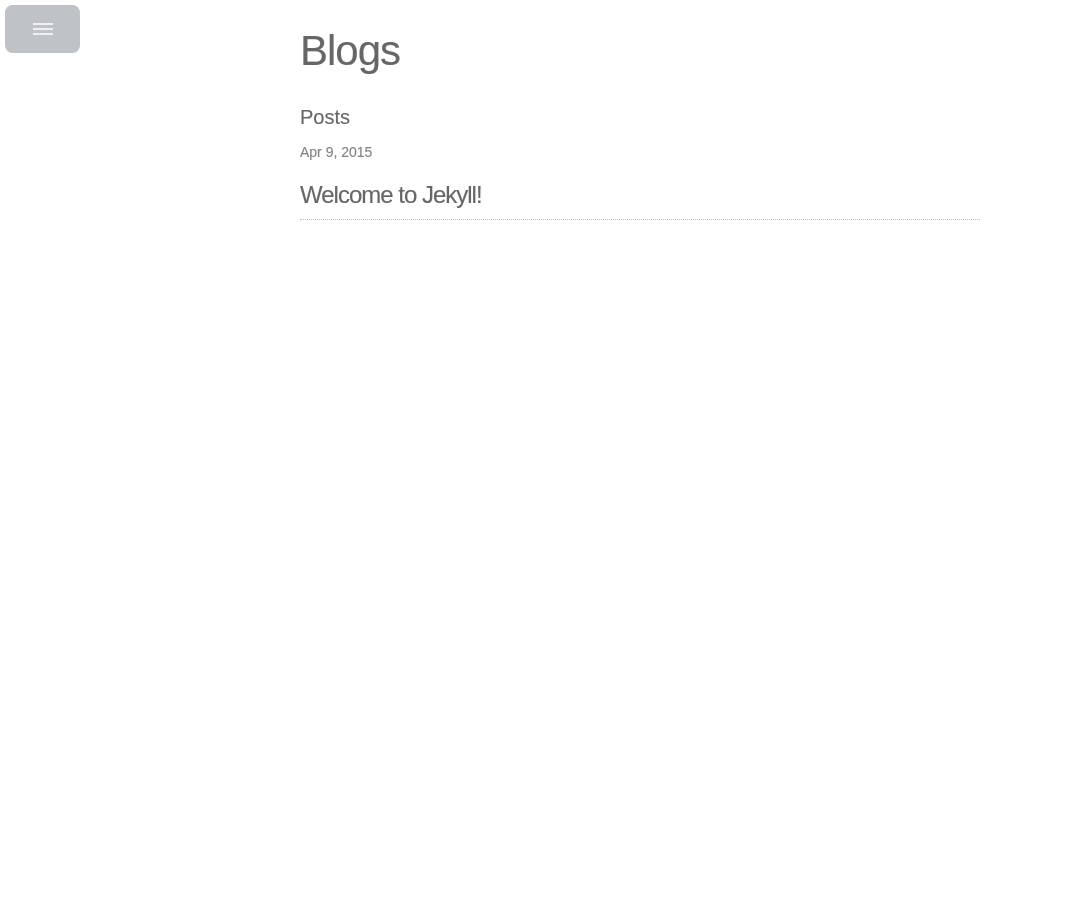
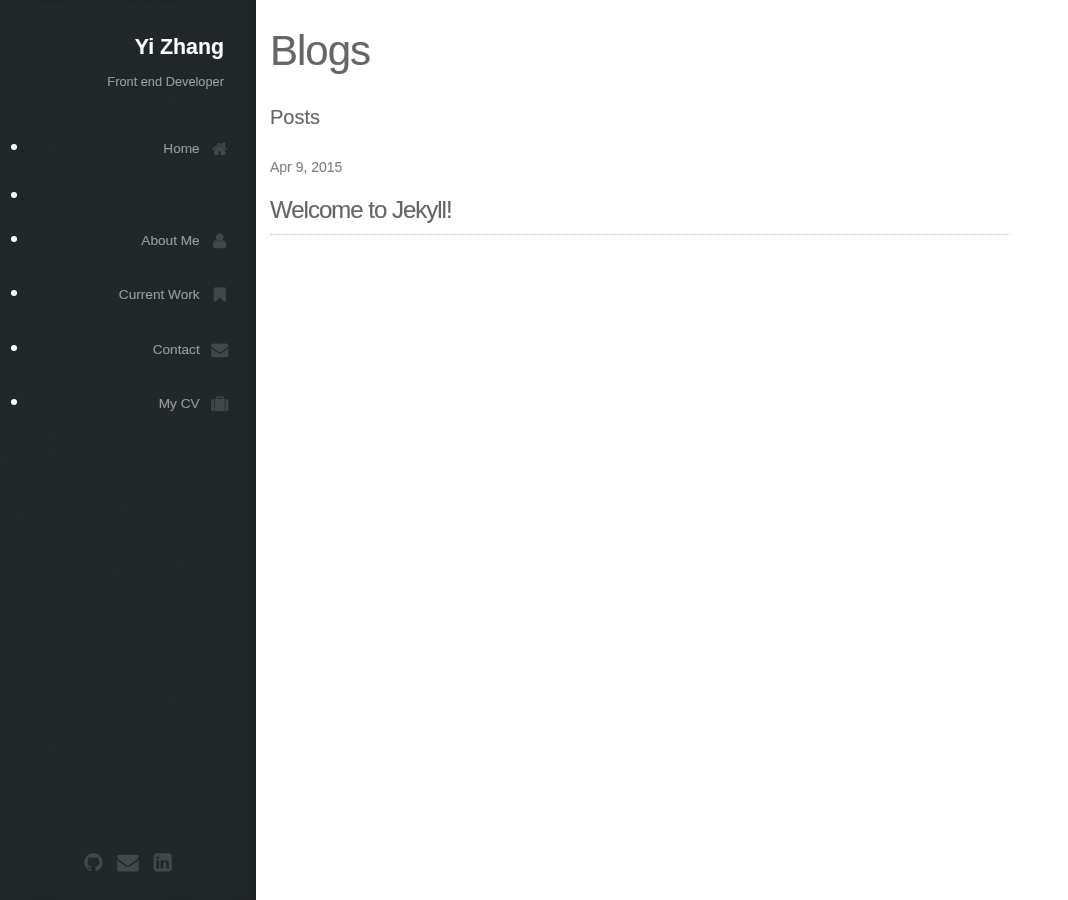
Before and after one commit to zhangyi667/myBlog, a Jekyll site: the page built from blogs.html, in a window 1280 px wide. Shown: the whole page, without its empty margins (0-1068 px from the left). Built offline with Jekyll 4.4.1, drawn with Linux system fonts in a browser that asks for light colours.

Commit message:
modified photo... now blogNav not working properly

```diff
--- a/_includes/blognav.html
+++ b/_includes/blognav.html
@@ -14,12 +14,11 @@
 						<nav id="nav">
 
 							<ul>
-								<li><a href="/" id="top-link" class="skel-panels-ignoreHref"><span class="fa fa-home">Home</span></a><li>
-								<li><a href="/#about" id="about-link" class="skel-panels-ignoreHref"><span class="fa fa-user">About Me</span></a></li>
-								<li><a href="/#portfolio" id="portfolio-link" class="skel-panels-ignoreHref"><span class="fa fa-bookmark">Current Work</span></a></li>
-								<li><a href="/#contact" id="contact-link" class="skel-panels-ignoreHref"><span class="fa fa-envelope">Contact</span></a></li>
-								<li><a href="/blog" class="skel-panels-ignore"><span class="fa fa-pencil">Blogs</span></a></li>
-								<li><a href="/cv.pdf" target="_blank" class="skel-panels-ignore"><span class="fa fa-suitcase">My CV </span></a></li>
+								<li><a href="../" id="top-link" class="skel-panels-ignoreHref"><span class="fa fa-home">Home</span></a><li>
+								<li><a href="../#about" id="about-link" class="skel-panels-ignoreHref"><span class="fa fa-user">About Me</span></a></li>
+								<li><a href="../#portfolio" id="portfolio-link" class="skel-panels-ignoreHref"><span class="fa fa-bookmark">Current Work</span></a></li>
+								<li><a href="../#contact" id="contact-link" class="skel-panels-ignoreHref"><span class="fa fa-envelope">Contact</span></a></li>
+								<li><a href="../cv.pdf" target="_blank" class="skel-panels-ignore"><span class="fa fa-suitcase">My CV</span></a></li>
 							</ul>
 						</nav>
 
--- a/_includes/header.html
+++ b/_includes/header.html
@@ -1,12 +1,6 @@
 	<head>
 		<title>Yi Zhang</title>
 		<meta http-equiv="content-type" content="text/html; charset=utf-8" />
-		<!--[if lte IE 8]><script src="js/html5shiv.js"></script><![endif]-->
-
-		<script type="text/javascript" src="{{ site.baseurl }}/js/jquery.min.js"></script>
-		<script type="text/javascript" src="{{ site.baseurl }}/js/skel.min.js"></script>
-		<script type="text/javascript" src="{{ site.baseurl }}/js/skel-panels.min.js"></script>
-		<script type="text/javascript" src="{{ site.baseurl }}/js/init.js"></script>
 		<!-- <link rel="stylesheet" type="text/css" href="{{ site.baseurl }}/css/skel-noscript.css"> -->
 		<link rel="stylesheet" type="text/css" href="{{ site.baseurl }}/css/custom.css">
 		<link rel="stylesheet" type="text/css" href="{{ site.baseurl }}/css/style.css">
--- a/_includes/main.html
+++ b/_includes/main.html
@@ -10,12 +10,11 @@
 							<a href="#" class="image featured"><img src="{{ site.baseurl }}/images/pic01.jpg" alt="" /></a>
 
 							<header>
-								<h2 class="alt">Hello, I'm <strong>Yi Zhang</strong>.
+								<h2 class="alt">This is <strong>Yi Zhang</strong>.
 									<!-- <p class="test">This is a test</p> -->
 									<!-- <p class="style-test">This is a style.css</p> -->
 							</header>
-							<p>I am currently living in Milton Keynes, UK, working as a Frontend Engineer.<br />
-				I'm an <b>Frontend Engineer</b></p>
+							<p>I am currently living in Milton Keynes, UK, working as a <b>Frontend Developer</b>.<br/></p>
 
 							<footer>
 								<!-- <a href="./KevinLawResume.pdf" class="button scrolly">View my Resume</a> -->
```
Also changed, not shown: images/pic01.jpg.
